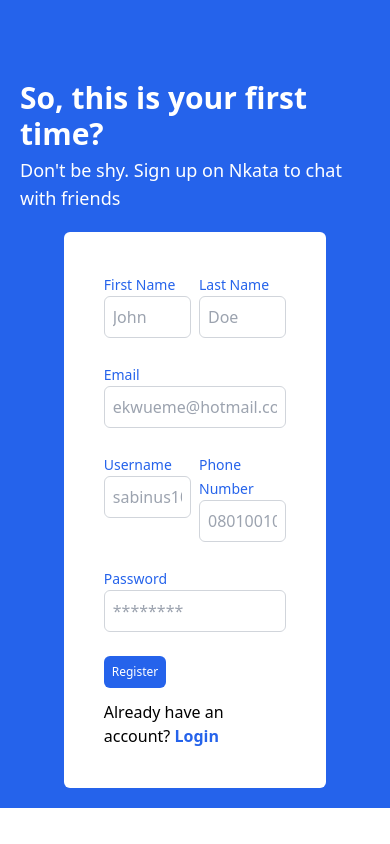
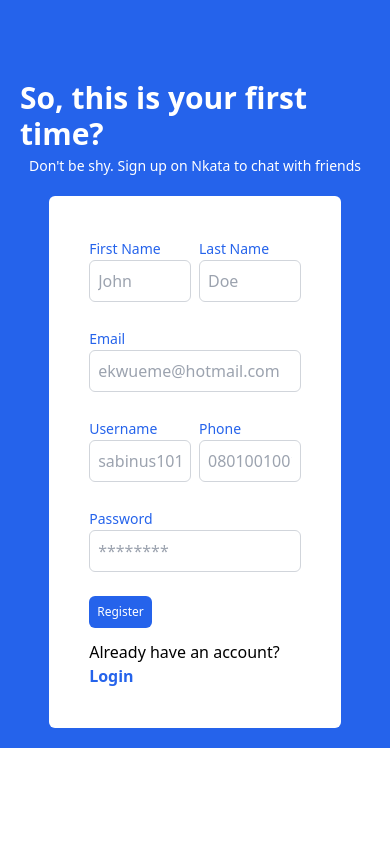
Before and after one commit to ChinonsoIke/Nkata-Chat-App, a Vue app: page /register in a window 390 px wide. Built offline with nearby package versions, Linux system fonts and the light colour scheme; no server answers.

Commit message:
edit login form width

```diff
--- a/src/components/Login.vue
+++ b/src/components/Login.vue
@@ -5,7 +5,7 @@
             <p class="text-white text-lg">Sign back in to continue chatting with friends</p>
         </div>
         <div class=" grid justify-items-center">
-            <form class="bg-white p-10 rounded-md h-auto lg:w-5/12 md:w-7/12 xs:w-9/12" @submit.prevent="handleSubmit">
+            <form class="bg-white p-10 rounded-md h-auto lg:w-5/12 md:w-7/12 xs:w-10/12" @submit.prevent="handleSubmit">
                 <div class="mb-6">
                     <label for="email" class="text-sm  text-blue-600">Email</label>
                     <input type="text" id="email" v-model="form.email" class="w-full border border-gray-300 focus:outline-none focus:ring-2 focus:ring-blue-500 p-2 rounded-md" placeholder="ekwueme@hotmail.com"/>
--- a/src/components/Register.vue
+++ b/src/components/Register.vue
@@ -2,9 +2,9 @@
     <div class="bg-blue-600 p-5 pt-20 w-full grid justify-items-center h-auto">
         <div class="grid justify-items-center">
             <p class="text-white text-3xl font-bold mb-1">So, this is your first time?</p>
-            <p class="text-white text-lg mb-5">Don't be shy. Sign up on Nkata to chat with friends</p>
+            <p class="text-white xs:text-sm md:text-lg mb-5">Don't be shy. Sign up on Nkata to chat with friends</p>
         </div>
-        <form class="bg-white p-10 rounded-md h-full lg:w-5/12 md:w-7/12 xs:w-9/12" @submit.prevent="handleSubmit">
+        <form class="bg-white p-10 rounded-md h-full lg:w-5/12 md:w-7/12 xs:w-10/12" @submit.prevent="handleSubmit">
             <div class="grid grid-cols-2 justify-items-center mb-6 gap-2">
                 <div class="col-span-1">
                     <label for="firstname" class="text-sm text-blue-600">First Name</label>
@@ -27,7 +27,7 @@
                     <input type="text" id="username" v-model="form.username" class="w-full border border-gray-300 focus:outline-none focus:ring-2 focus:ring-blue-500 p-2 rounded-md" placeholder="sabinus101"/>
                 </div>
                 <div class="col-span-1">
-                    <label for="phone" class="text-sm  text-blue-600">Phone Number</label>
+                    <label for="phone" class="text-sm  text-blue-600">Phone</label>
                     <input type="text" id="phone" v-model="form.phone" class="w-full border border-gray-300 focus:outline-none focus:ring-2 focus:ring-blue-500 p-2 rounded-md" placeholder="08010010010"/>
                 </div>
             </div>
```
